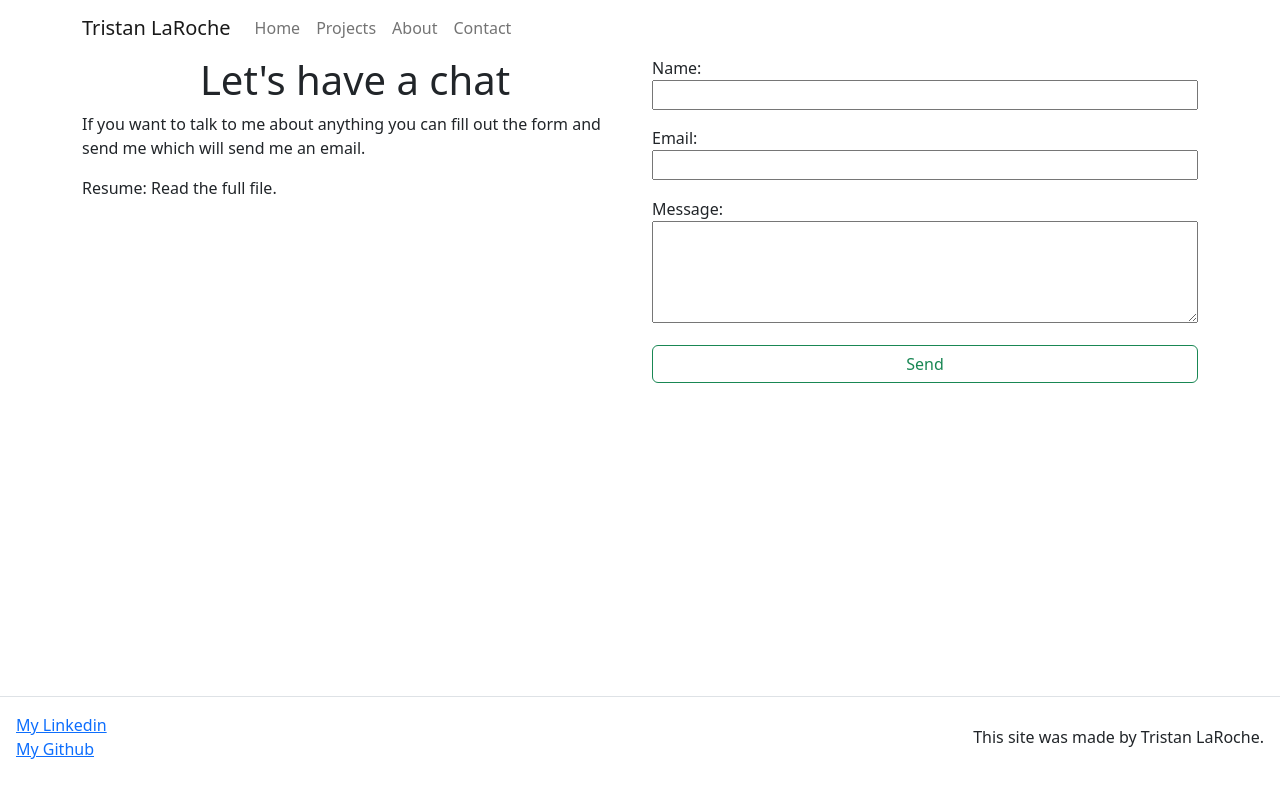
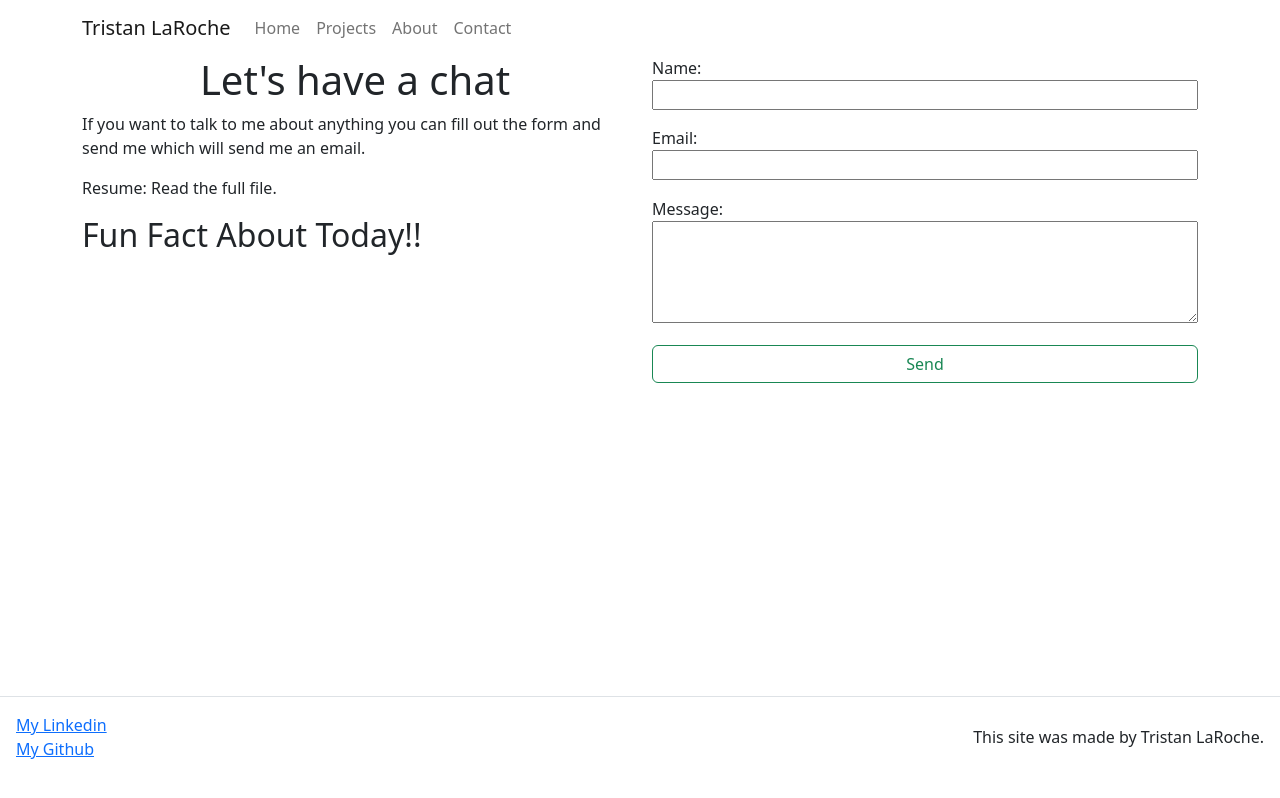
Before and after one commit to taroche/Profile, a React (Create React App) app: page /Profile/contact in a window 1280 px wide. Built offline with nearby package versions, Linux system fonts and the light colour scheme; no server answers.

Commit message:
add  title for fun face

```diff
--- a/src/components/FunFact.js
+++ b/src/components/FunFact.js
@@ -28,6 +28,7 @@ function FunFact() {
 
   return (
     <div>
+        <h2>Fun Fact About Today!!</h2>
       <p>{funFact}</p>
     </div>
   );
```
